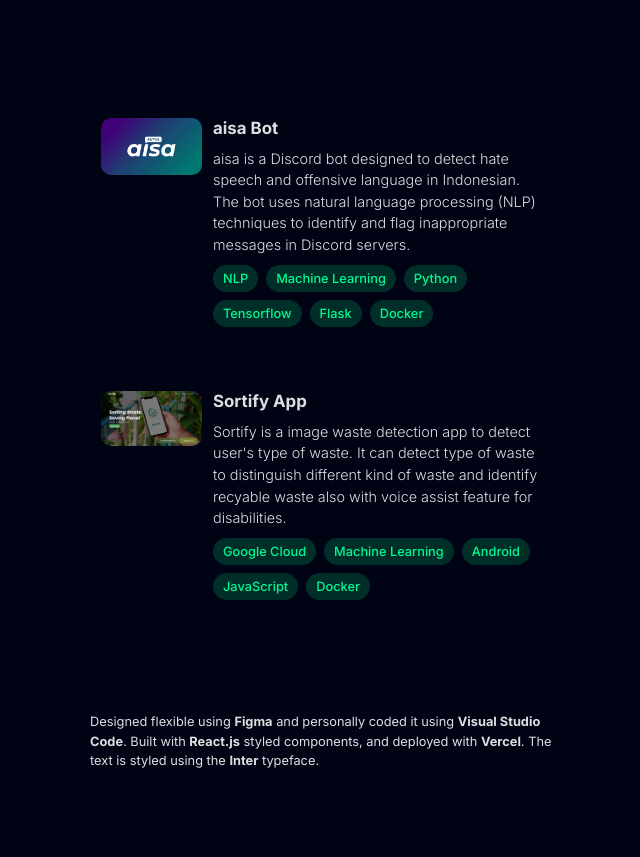
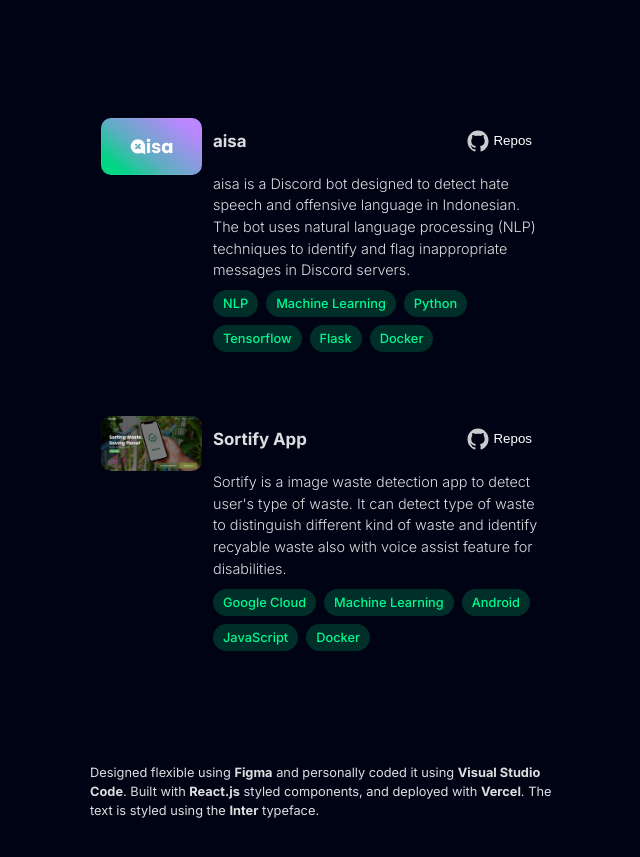
Before and after one commit to fahrulsn/webprofile, a React (Vite) app: page / in a window 1280 px wide. Shown: the part 1505-2362 px from the top of the page, without its empty margins (555-1195 px from the left). Before the commit the page ends 2339 px from the top, so only its background shows below. Built offline with nearby package versions, Linux system fonts and the light colour scheme.

Commit message:
add animation and edit project comp

```diff
--- a/package.json
+++ b/package.json
@@ -11,6 +11,7 @@
     "preview": "vite preview"
   },
   "dependencies": {
+    "framer-motion": "^11.5.4",
     "react": "^18.2.0",
     "react-dom": "^18.2.0",
     "styled-components": "^6.0.7",
--- a/src/assets/data.jsx
+++ b/src/assets/data.jsx
@@ -46,9 +46,10 @@
   ],
   projects: [
     {
-      title: "aisa Bot",
+      title: "aisa",
       img: "/img/aisa.jpg",
-      link: "https://github.com/fahrulsn/aisa-bot",
+      link: "https://aisa-three.vercel.app/",
+      github: "https://github.com/fahrulsn/aisa-bot",
       techs: [
         "NLP",
         "Machine Learning",
@@ -62,7 +63,8 @@
     {
       title: "Sortify App",
       img: "/img/sortify.jpg",
-      link: "https://github.com/Sortify-Capstone/Sortify",
+      link: "https://sortify-web.vercel.app/",
+      github: "https://github.com/Sortify-Capstone/Sortify",
       techs: [
         "Google Cloud",
         "Machine Learning",
--- a/src/assets/icons/github.jsx
+++ b/src/assets/icons/github.jsx
@@ -1,6 +1,6 @@
-const IconGithub = () => (
+const IconGithub = ({ height = "100%", width = "100%" }) => (
   <svg
-    height="100%"
+    height={height}
     style={{
       fill: "rgba(255, 255, 255,0.8)",
       fillRule: "evenodd",
@@ -10,7 +10,7 @@
     }}
     version="1.1"
     viewBox="0 0 512 512"
-    width="100%"
+    width={width}
     xmlSpace="preserve"
     xmlns="http://www.w3.org/2000/svg"
     xmlnsXlink="http://www.w3.org/1999/xlink"
--- a/src/components/about.jsx
+++ b/src/components/about.jsx
@@ -1,5 +1,6 @@
 /* eslint-disable react/no-unescaped-entities */
 import { styled } from "styled-components";
+import { Reveal } from "../utils/Reveal";
 
 const AboutWrapper = styled.div`
   width: 100%;
@@ -24,24 +25,30 @@
 const About = () => {
   return (
     <AboutWrapper id="about">
+      <Reveal>
         <p>
           Starts as a Graphic Designer. In 2019, I decided to try my hand at
-        creating a static website for my company's needs and eventually ventured
-        into programming and web development. Fast forward to today, I am
-        pursuing a Bachelor's degree in Computer Science and have the
+          creating a static website for my company's needs and eventually
+          ventured into programming and web development. Fast forward to today,
+          I am pursuing a Bachelor's degree in Computer Science and have the
           opportunity to create a product for the community through the
           <span> Bangkit Academy </span>
           program.
         </p>
+      </Reveal>
+      <Reveal>
         <p>
           My primary focus right now is not only completing my degree but also
-        creating products and projects to build my portfolio. In my free time, I
-        usually design and edit photos.
+          creating products and projects to build my portfolio. In my free time,
+          I usually design and edit photos.
         </p>
+      </Reveal>
+      <Reveal>
         <p>
-        When I'm not at the computer, I typically play badminton and spend time
-        with my cats.
+          When I'm not at the computer, I typically play badminton and spend
+          time with my cats.
         </p>
+      </Reveal>
     </AboutWrapper>
   );
 };
--- a/src/components/biodata.jsx
+++ b/src/components/biodata.jsx
@@ -27,6 +27,7 @@
     font-size: 1rem;
     font-weight: 500;
     margin-bottom: 1.5rem;
+    margin-top: 0.5rem;
   }
   p {
     font-size: 0.9rem;
@@ -84,9 +85,11 @@
   return (
     <Data>
       <h1>{data.name}</h1>
+
       <h3>
         <span>{data.role1}</span> <span>{data.role2}</span>
       </h3>
+
       <p>{data.desc}</p>
     </Data>
   );
--- a/src/components/experience.jsx
+++ b/src/components/experience.jsx
@@ -1,6 +1,7 @@
 /* eslint-disable react/no-unescaped-entities */
 import { styled } from "styled-components";
 import { myData } from "../assets/data";
+import { Reveal } from "../utils/Reveal";
 
 const ExpWrapper = styled.div`
   margin: 2rem 0;
@@ -88,17 +89,25 @@
     <ExpWrapper id="experience">
       {data.map((exp, index) => (
         <InExp key={index} className="onHover">
-          <Year>{exp.year}</Year>
+          <Year>
+            <Reveal>{exp.year}</Reveal>
+          </Year>
           <InfoExp>
+            <Reveal>
               <h3>
                 {exp.pos} {"·"} {exp.comp}
               </h3>
+            </Reveal>
+            <Reveal>
               <p>{exp.desc}</p>
+            </Reveal>
+            <Reveal>
               <Skills>
                 {exp.skills.map((skill, i) => (
                   <span key={i}>{skill}</span>
                 ))}
               </Skills>
+            </Reveal>
           </InfoExp>
         </InExp>
       ))}
--- a/src/components/footer.jsx
+++ b/src/components/footer.jsx
@@ -1,5 +1,6 @@
 /* eslint-disable react/no-unescaped-entities */
 import styled from "styled-components";
+import { Reveal } from "../utils/Reveal";
 
 const InFooter = styled.div`
   font-size: 0.8rem;
@@ -14,10 +15,12 @@
 const Footer = () => {
   return (
     <InFooter>
-      Designed flexible using <span>Figma</span> and personally coded it using{" "}
-      <span>Visual Studio Code</span>. Built with <span>React.js</span> styled
-      components, and deployed with <span>Vercel</span>. The text is styled
-      using the <span>Inter</span> typeface.
+      <Reveal>
+        Designed flexible using <span>Figma</span> and personally coded it using{" "}
+        <span>Visual Studio Code</span>. Built with <span>React.js</span> styled
+        components, and deployed with <span>Vercel</span>. The text is styled
+        using the <span>Inter</span> typeface.
+      </Reveal>
     </InFooter>
   );
 };
--- a/src/components/nav.jsx
+++ b/src/components/nav.jsx
@@ -114,11 +114,13 @@
       <a href="#about" className="onHover">
         <p className={activeSection == "about" ? "active" : ""}>ABOUT</p>
       </a>
+
       <a href="#experience" className="onHover">
         <p className={activeSection == "experience" ? "active" : ""}>
           EXPERIENCES
         </p>
       </a>
+
       <a href="#projects" className="onHover">
         <p className={activeSection == "projects" ? "active" : ""}>PROJECTS</p>
       </a>
--- a/src/components/projects.jsx
+++ b/src/components/projects.jsx
@@ -1,6 +1,8 @@
 /* eslint-disable react/no-unescaped-entities */
 import styled from "styled-components";
 import { myData } from "../assets/data";
+import { Reveal } from "../utils/Reveal";
+import IconGithub from "../assets/icons/github";
 
 const ProjWrapper = styled.div`
   margin: 2rem 0;
@@ -33,6 +35,9 @@
   }
   &:hover h3 {
     color: rgb(61, 255, 174);
+  }
+  h3:hover {
+    text-decoration: underline;
   }
   @media (max-width: 768px) {
     margin: 1rem 0;
@@ -70,7 +75,23 @@
     width: 100%;
   }
 `;
-
+const GithubBtn = styled.button`
+  display: flex;
+  justify-content: center;
+  align-items: center;
+  column-gap: 0.2rem;
+  border-radius: 999px;
+  border: 1px solid rgba(0, 0, 0, 0);
+  padding: 0.4rem 1rem;
+  color: white;
+  background: none;
+  height: auto;
+  cursor: pointer;
+  &:hover {
+    border: 1px solid white;
+  }
+  transition: 0.5s ease;
+`;
 const Techs = styled.div`
   display: flex;
   column-gap: 0.5rem;
@@ -96,20 +117,49 @@
       {data.map((project, index) => (
         <Project key={index} id="projects" className="onHover">
           <ProjImg>
+            <Reveal>
+              <a href={project.link}>
                 <img src={project.img} alt="" />
+              </a>
+            </Reveal>
           </ProjImg>
           <ProjInfo>
+            <div
+              style={{
+                display: "flex",
+                alignItems: "center",
+                justifyContent: "space-between",
+                padding: ".2rem 0",
+              }}
+            >
+              <Reveal>
                 <h3>
                   <a href={project.link} target="_blank" rel="noreferrer">
                     {project.title}
                   </a>
                 </h3>
+              </Reveal>
+              <Reveal>
+                <GithubBtn
+                  onClick={() =>
+                    window.open(project.github, "_blank", "noopener,noreferrer")
+                  }
+                >
+                  <IconGithub height="1.5rem" />
+                  Repos
+                </GithubBtn>
+              </Reveal>
+            </div>
+            <Reveal>
               <p>{project.desc}</p>
+            </Reveal>
+            <Reveal>
               <Techs>
                 {project.techs.map((tech, i) => (
                   <span key={i}>{tech}</span>
                 ))}
               </Techs>
+            </Reveal>
           </ProjInfo>
         </Project>
       ))}
--- /dev/null
+++ b/src/utils/Reveal.jsx
@@ -0,0 +1,73 @@
+/* eslint-disable react/prop-types */
+import { useEffect, useRef } from "react";
+import { motion, useInView, useAnimation } from "framer-motion";
+
+export function Reveal({
+  children,
+  width = "fit-content",
+  style1,
+  style2,
+  className1 = "",
+  className2 = "",
+  delay = 0.25,
+}) {
+  const ref = useRef(null);
+  const isInView = useInView(ref, { amount: 0.2 });
+
+  const mainControls = useAnimation();
+  const slideControls = useAnimation();
+
+  useEffect(() => {
+    if (isInView) {
+      mainControls.start("visible");
+      slideControls.start("visible");
+    }
+  }, [isInView]);
+
+  return (
+    <div
+      ref={ref}
+      style={{
+        position: "relative",
+        width,
+        overflow: "hidden",
+        ...style1,
+      }}
+      className={className1}
+    >
+      <motion.div
+        variants={{
+          hidden: { opacity: 0, y: 75 },
+          visible: { opacity: 1, y: 0 },
+        }}
+        initial="hidden"
+        animate={mainControls}
+        transition={{
+          duration: 0.8,
+          delay: delay,
+          ease: [0.17, 0.67, 0.83, 0.67],
+          type: "spring",
+        }}
+        className={className2}
+      >
+        {children}
+      </motion.div>
+      <motion.div
+        variants={{ hidden: { left: 0 }, visible: { left: "100%" } }}
+        initial="hidden"
+        animate={slideControls}
+        transition={{ duration: 0.5, ease: "easeIn" }}
+        style={{
+          position: "absolute",
+          top: 4,
+          bottom: 4,
+          left: 0,
+          right: 0,
+          background: "rgba(61, 255, 174, 1)",
+          zIndex: 10,
+          ...style2,
+        }}
+      />
+    </div>
+  );
+}
```
Also changed, not shown: public/img/aisa.jpg, 1 other file (tests, documents, lock files or other folders). Lines whose indentation alone changed are shown as unchanged.
